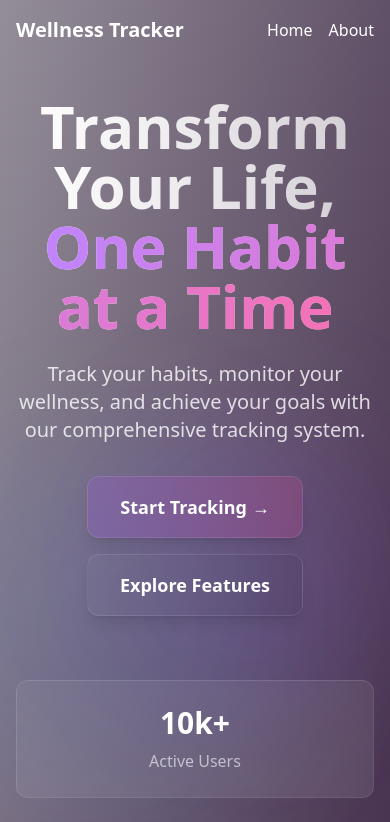
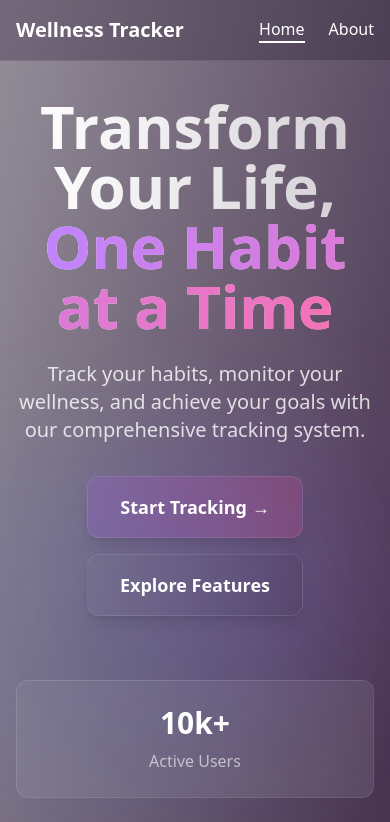
Before and after one commit to mohamedhhersi/wellness-tracker, a Next.js app: page / in a window 390 px wide. Shown: the top 822 px of the page. Built offline with nearby package versions, Linux system fonts and the light colour scheme.

Commit message:
Created responsive navigation bar with scroll-hide behavior

```diff
--- a/components/Navbar.tsx
+++ b/components/Navbar.tsx
@@ -1,55 +1,59 @@
 import React, { useState, useEffect } from "react";
 import Link from "next/link";
 import { motion } from "framer-motion";
+import { useRouter } from "next/router";
 
 const Navbar: React.FC = () => {
-  // Track whether navbar should be visible
   const [visible, setVisible] = useState(true);
-  // Store the previous scroll position to determine scroll direction
   const [prevScrollPos, setPrevScrollPos] = useState(0);
+  const router = useRouter();
 
   useEffect(() => {
     const handleScroll = () => {
-      // Get current scroll position
       const currentScrollPos = window.scrollY;
-
-      // Show navbar if:
-      // 1. Scrolling up (prevScrollPos > currentScrollPos)
-      // 2. At the top of the page (currentScrollPos < 10)
       setVisible(prevScrollPos > currentScrollPos || currentScrollPos < 10);
-
-      // Save current position for next comparison
       setPrevScrollPos(currentScrollPos);
     };
 
-    // Add scroll event listener when component mounts
     window.addEventListener("scroll", handleScroll);
-    // Clean up event listener when component unmounts
     return () => window.removeEventListener("scroll", handleScroll);
   }, [prevScrollPos]);
 
   return (
     <motion.nav
-      className="gradient-background p-4 fixed w-full top-0 z-50"
+      className="bg-gradient-to-r from-mice-elf-dark/30 to-dark-purple/30 backdrop-blur-sm
+                 border-b border-white/10 p-4 fixed w-full top-0 z-50"
       initial={{ opacity: 0 }}
       animate={{
         opacity: 1,
-        y: visible ? 0 : -100, // Slide up (-100px) when hidden, return to 0 when visible
+        y: visible ? 0 : -100,
       }}
-      transition={{ duration: 0.3 }} // Smooth animation that takes 0.3 seconds
+      transition={{ duration: 0.3 }}
     >
       <div className="flex justify-between items-center max-w-6xl mx-auto">
-        {/* Logo/Title */}
-        <Link href="/" passHref>
-          <span className="text-white font-bold text-xl">Wellness Tracker</span>
+        <Link
+          href="/"
+          className="text-white font-bold text-xl hover:opacity-80 transition-opacity"
+        >
+          Wellness Tracker
         </Link>
-        <div className="flex gap-4">
-          {/* Navigation Links */}
-          <Link href="/">
-            <span className="text-white">Home</span>
+
+        <div className="flex gap-6">
+          <Link
+            href="/"
+            className={`text-white hover:opacity-80 transition-opacity ${
+              router.pathname === "/" ? "border-b-2 border-white" : ""
+            }`}
+          >
+            Home
           </Link>
-          <Link href="/about">
-            <span className="text-white">About</span>
+          <Link
+            href="/about"
+            className={`text-white hover:opacity-80 transition-opacity ${
+              router.pathname === "/about" ? "border-b-2 border-white" : ""
+            }`}
+          >
+            About
           </Link>
         </div>
       </div>
```
